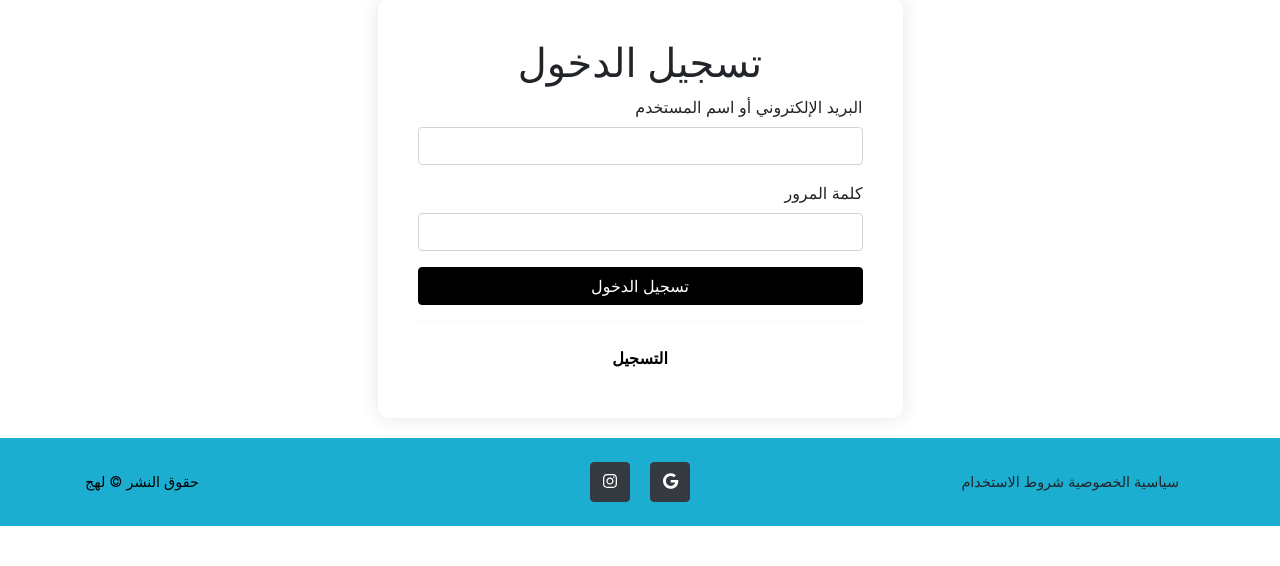
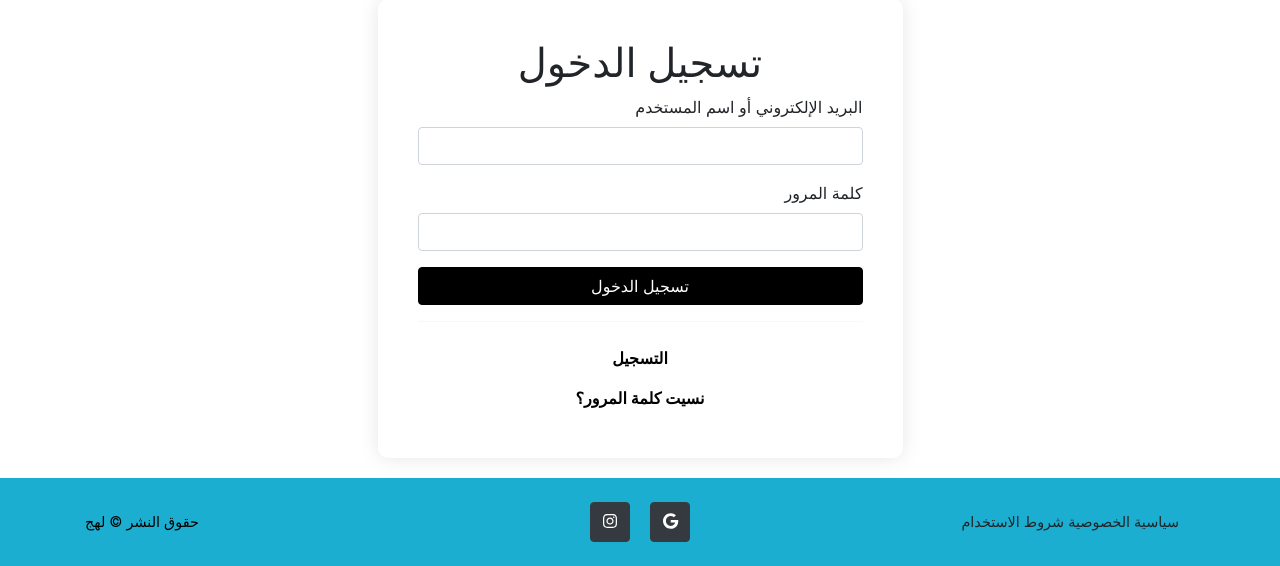
Before and after one commit to Alanouod/LAHJ-WEBSITE, a Django app: page /user_login/ in a window 1280 px wide. Shown: the part 275-841 px from the top of the page. Before the commit the page ends 801 px from the top, so only its background shows below. Run offline with Django 5.2, Linux system fonts and the light colour scheme; some libraries are stand-ins or nearby versions.

Commit message:
reset password function

```diff
--- a/WEBSITELAHJ/website/home/templates/user_login.html
+++ b/WEBSITELAHJ/website/home/templates/user_login.html
@@ -12,8 +12,6 @@
     <meta name="viewport" content="width=device-width, initial-scale=1.0">
     <title>Login</title>
     <style>
-
-
         .login-box {
             margin-top: 150px;
             border-radius: 10px;
@@ -47,7 +45,8 @@
                     <form class="user" method="POST" enctype="multipart/form-data" style="text-align: center;">
                         {% csrf_token %}
                         <div class="form-group">
-        <label class="form-control-label" for="input-identifier">البريد الإلكتروني أو اسم المستخدم</label>
+                            <label class="form-control-label" for="input-identifier">البريد الإلكتروني أو اسم
+                                المستخدم</label>
                             <input type="text" class="form-control" id="input-identifier" name="identifier" required>
                         </div>
                         <div class="form-group">
@@ -60,6 +59,8 @@
 
                     <div class="text-center">
                         <a class="nav-link" href="{% url 'signup' %}" style="color:#000000">التسجيل</a>
+                        <a class="nav-link" href="{% url 'password_reset' %}" style="color:#000000">نسيت كلمة
+                            المرور؟</a>
                     </div>
                 </div>
             </div>
```
Lines whose indentation alone changed are shown as unchanged.
